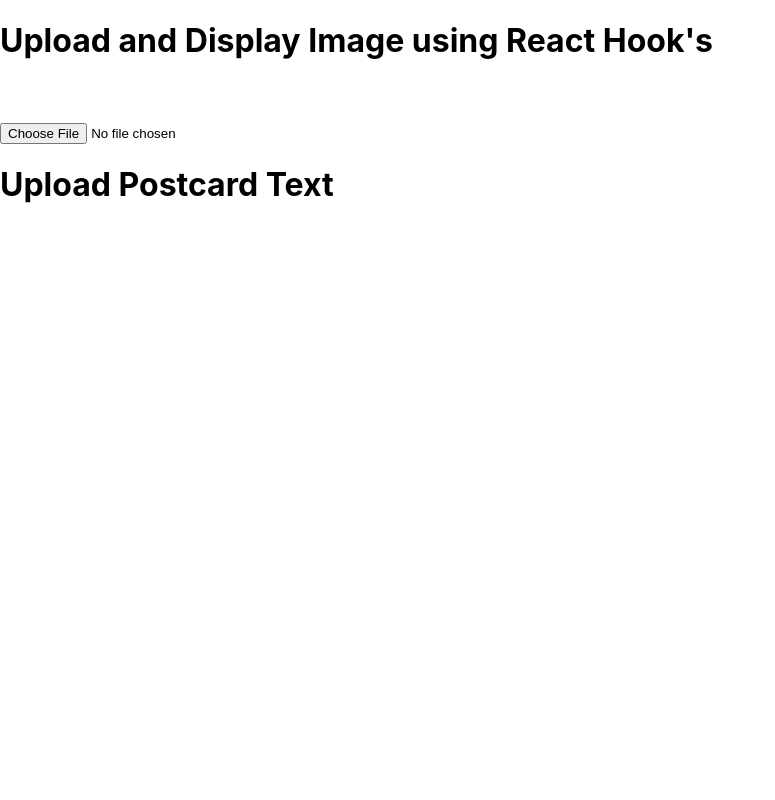
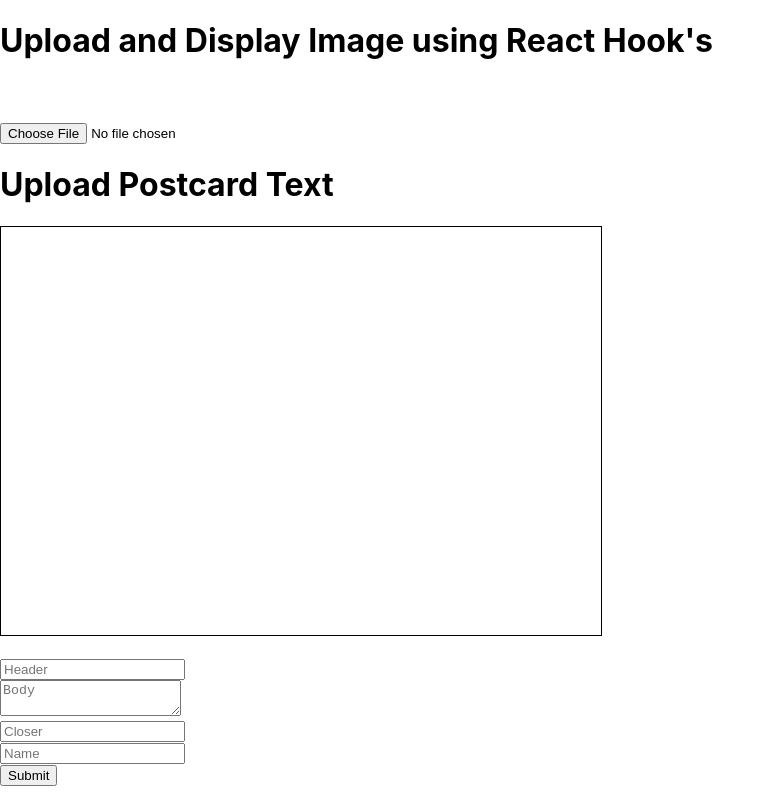
Before and after one commit to DavidDGamble/SnailMail, a React (Create React App) app: page / in a window 1280 px wide. Shown: the whole page, without its empty margins (0-775 px from the left). Built offline with nearby package versions, Linux system fonts and the light colour scheme.

Commit message:
Playing with uploading photos and previewing postcard. WIP

```diff
--- a/src/app.css
+++ b/src/app.css
@@ -4,15 +4,15 @@
 
 html {
   /* text-align: center; */
-  box-sizing: border-box;
+  /* box-sizing: border-box;
   margin: 0;
-  padding: 0;
+  padding: 0; */
 }
 
 body {
   /* text-align: center; */
-  width: 600px;
-  height: 408px;
+  /* width: 600px;
+  height: 408px; */
 }
 
 .page {
@@ -53,3 +53,88 @@
   blur(0px)
   brightness(1);
 }
+
+/* vvvvv-------------Postcard Back-------------vvvvv */
+.header {
+  position: absolute;
+  left: -75.85924713584288px;
+  top: 24px;
+  transform: rotate(0deg);
+  transform-origin: top left;
+  width: 300px;
+  height: 26px;
+  font-family: 'Roboto';
+  font-size: 20.533333333333335px;
+  font-style: normal;
+  font-weight: normal;
+  color: black;
+  opacity: 1;
+  text-align: center;
+  line-height: 1.2;
+  letter-spacing: 0;
+  text-decoration: none;
+  white-space: pre-wrap;
+}
+
+.body {
+  position: absolute;
+  left: 24px;
+  top: 57.85597381342078px;
+  transform: rotate(0deg);
+  transform-origin: top left;
+  width: 320px;
+  height: 181px;
+  font-family: 'Roboto';
+  font-size: 15px;
+  font-style: normal;
+  font-weight: normal;
+  color: black;
+  opacity: 1;
+  text-align: center;
+  line-height: 1.2;
+  letter-spacing: 0;
+  text-decoration: none;
+  white-space: pre-wrap;
+}
+
+.closer {
+  position: absolute;
+  left: -75.85924713584288px;
+  top: 253.68576104746325px;
+  transform: rotate(0deg);
+  transform-origin: top left;
+  width: 300px;
+  height: 26px;
+  font-family: 'Roboto';
+  font-size: 20.533333333333335px;
+  font-style: normal;
+  font-weight: normal;
+  color: black;
+  opacity: 1;
+  text-align: center;
+  line-height: 1.2;
+  letter-spacing: 0;
+  text-decoration: none;
+  white-space: pre-wrap;
+}
+
+.name {
+  position: absolute;
+  left: 24px;
+  top: 293.94762684124413px;
+  transform: rotate(0deg);
+  transform-origin: top left;
+  width: 300px;
+  height: 26px;
+  font-family: 'Roboto';
+  font-size: 20.533333333333335px;
+  font-style: normal;
+  font-weight: normal;
+  color: black;
+  opacity: 1;
+  text-align: center;
+  line-height: 1.2;
+  letter-spacing: 0;
+  text-decoration: none;
+  white-space: pre-wrap;
+}
--- a/src/components/App.jsx
+++ b/src/components/App.jsx
@@ -1,6 +1,6 @@
 import PostcardPreview from './PostcardPreview';
 import Test from './Test';
-// import './../app.css';
+import './../app.css';
 
 function App() {
   return (
--- a/src/components/Test.jsx
+++ b/src/components/Test.jsx
@@ -2,7 +2,11 @@
 
 const UploadAndDisplayImage = () => {
 
-  const [selectedImage, setSelectedImage] = useState(null);
+  const [selectedImage, setSelectedImage] = useState(null)
+  const [header, setHeader] = useState(null)
+  const [body, setBody] = useState(null)
+  const [closer, setCloser] = useState(null)
+  const [name, setName] = useState(null)
 
   return (
     <div className="upload-test">
@@ -11,11 +15,17 @@
 
         {selectedImage && (
           <div>
-            <img
-              alt="not found"
-              width={"250px"}
-              src={URL.createObjectURL(selectedImage)}
-            />
+            {/* -----------Postcard Front-------------------- */}
+            <html>
+              <body>
+                <div className="page" >
+                  <div className='card'>
+                    <img src={URL.createObjectURL(selectedImage)} />
+                  </div>
+                </div>
+              </body>
+            </html>
+            {/* -----------Postcard Front-------------------- */}
             <br />
             <button onClick={() => setSelectedImage(null)}>Remove</button>
           </div>
@@ -28,16 +38,69 @@
           type="file"
           name="myImage"
           onChange={(event) => {
-            console.log(event.target.files[0]);
-            setSelectedImage(event.target.files[0]);
+            console.log(event.target.files[0])
+            setSelectedImage(event.target.files[0])
           }}
         />
       </div>
       <div className="postcard-txt">
         <h1>Upload Postcard Text</h1>
-      </div>
+        {/* -----------Postcard Front-------------------- */}
+        <html>
+          <head>
+            <link
+              rel="stylesheet"
+              type="text/css"
+              href="https://fonts.googleapis.com/css?family=Roboto" />
+          </head>
+
+          <body>
+            <div class="page">
+                <div className="header">{header}</div>
+
+                <div className="body">{body}</div>
+
+                <div className="closer">{closer}</div>
+
+                <div className="name">{name}</div>
+
+          </div>
+        </body>
+      </html>
+      {/* -----------Postcard Front-------------------- */}
+      <h3>{header}</h3>
+      <p>{body}</p>
+      <h4>{closer}</h4>
+      <h5>{name}</h5>
+
+      <form onSubmit={(event) => {
+        event.preventDefault()
+        setHeader(event.target.header.value)
+        setBody(event.target.body.value)
+        setCloser(event.target.closer.value)
+        setName(event.target.name.value)
+      }}>
+        <input
+          type="text"
+          name='header'
+          placeholder="Header" /><br />
+        <textarea
+          type="text"
+          name='body'
+          placeholder="Body" /><br />
+        <input
+          type="text"
+          name='closer'
+          placeholder="Closer" /><br />
+        <input
+          type="text"
+          name='name'
+          placeholder="Name" /><br />
+        <button type="submit">Submit</button>
+      </form>
     </div>
-  );
-};
+    </div >
+  )
+}
 
-export default UploadAndDisplayImage;
+export default UploadAndDisplayImage
```
